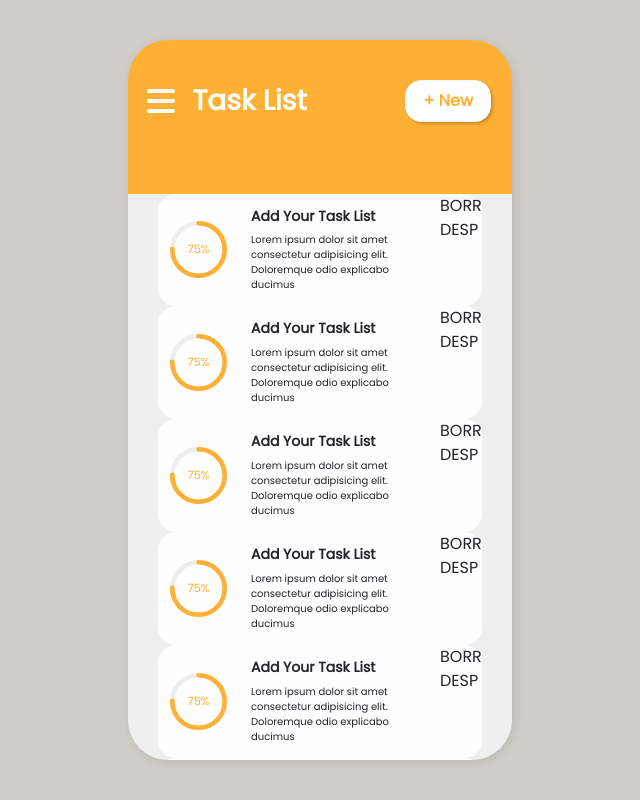
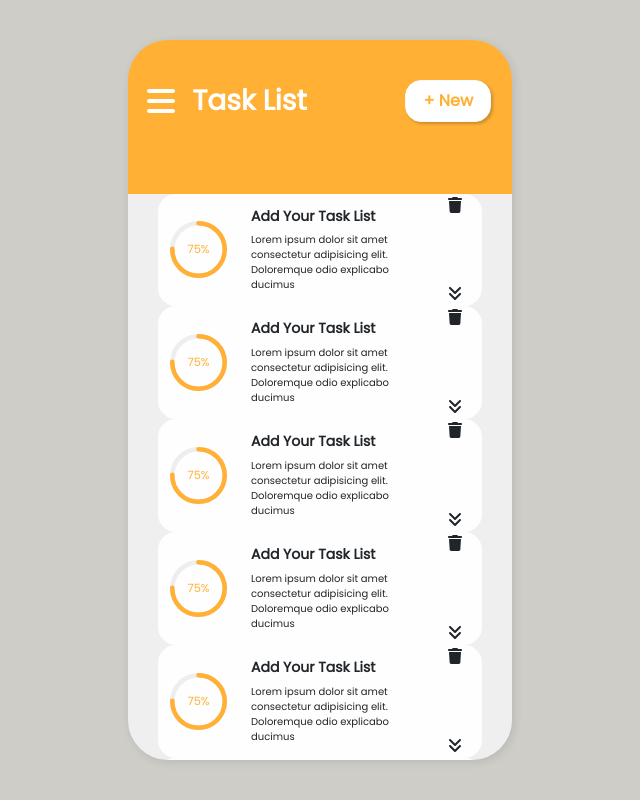
Before and after one commit to isgb/todolistfronted, a React (Vite) app: page / in a window 1280 px wide. Shown: the whole page, without its empty margins (320-960 px from the left). Built offline with nearby package versions, Linux system fonts and the light colour scheme.

Commit message:
botones de cards task

```diff
--- a/src/components/CardsList/CardTasks/ButtonsCardTask.jsx
+++ b/src/components/CardsList/CardTasks/ButtonsCardTask.jsx
@@ -1,10 +1,20 @@
-import React from 'react'
+import { faAnglesDown, faTrash } from "@fortawesome/free-solid-svg-icons";
+import { FontAwesomeIcon } from "@fortawesome/react-fontawesome";
+import '../../../styles/buttonscardtask.css'
+import React from "react";
 
 export const ButtonsCardTask = () => {
   return (
-    <div className="col-2 container-buttons-card-tasks">
-        <div>BORR</div>
-        <div>DESP</div>
+    <div className="col-2 container-buttons-card-tasks d-flex flex-column justify-content-between align-items-center">
+
+      <div className="iconButton">
+        <FontAwesomeIcon icon={faTrash} />
       </div>
-  )
-}
+
+      <div className="iconButton">
+        <FontAwesomeIcon icon={faAnglesDown} />
+      </div>
+
+    </div>
+  );
+};
--- /dev/null
+++ b/src/styles/buttonscardtask.css
@@ -0,0 +1,3 @@
+.iconButton{
+    cursor: pointer;
+}
```
